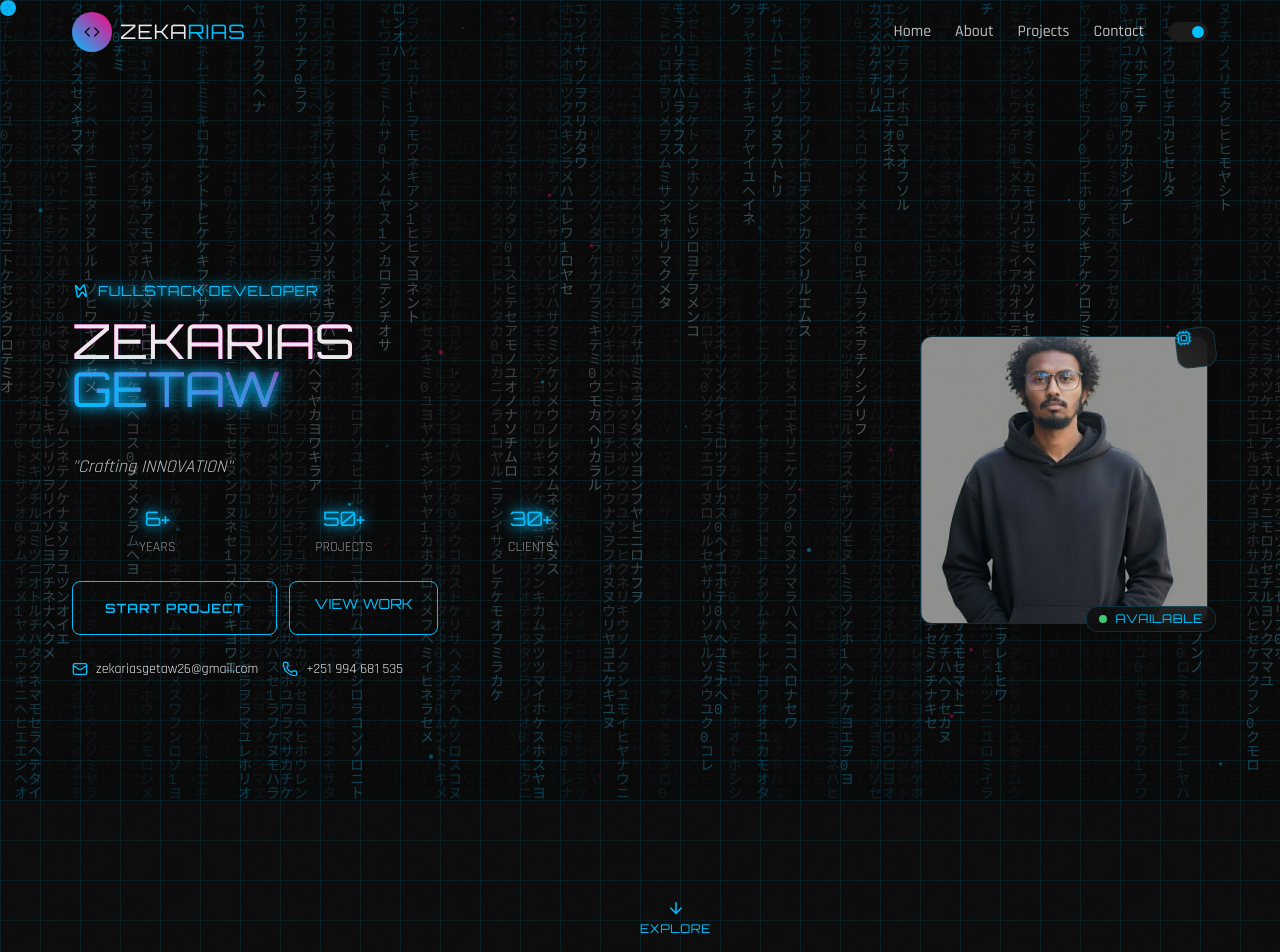
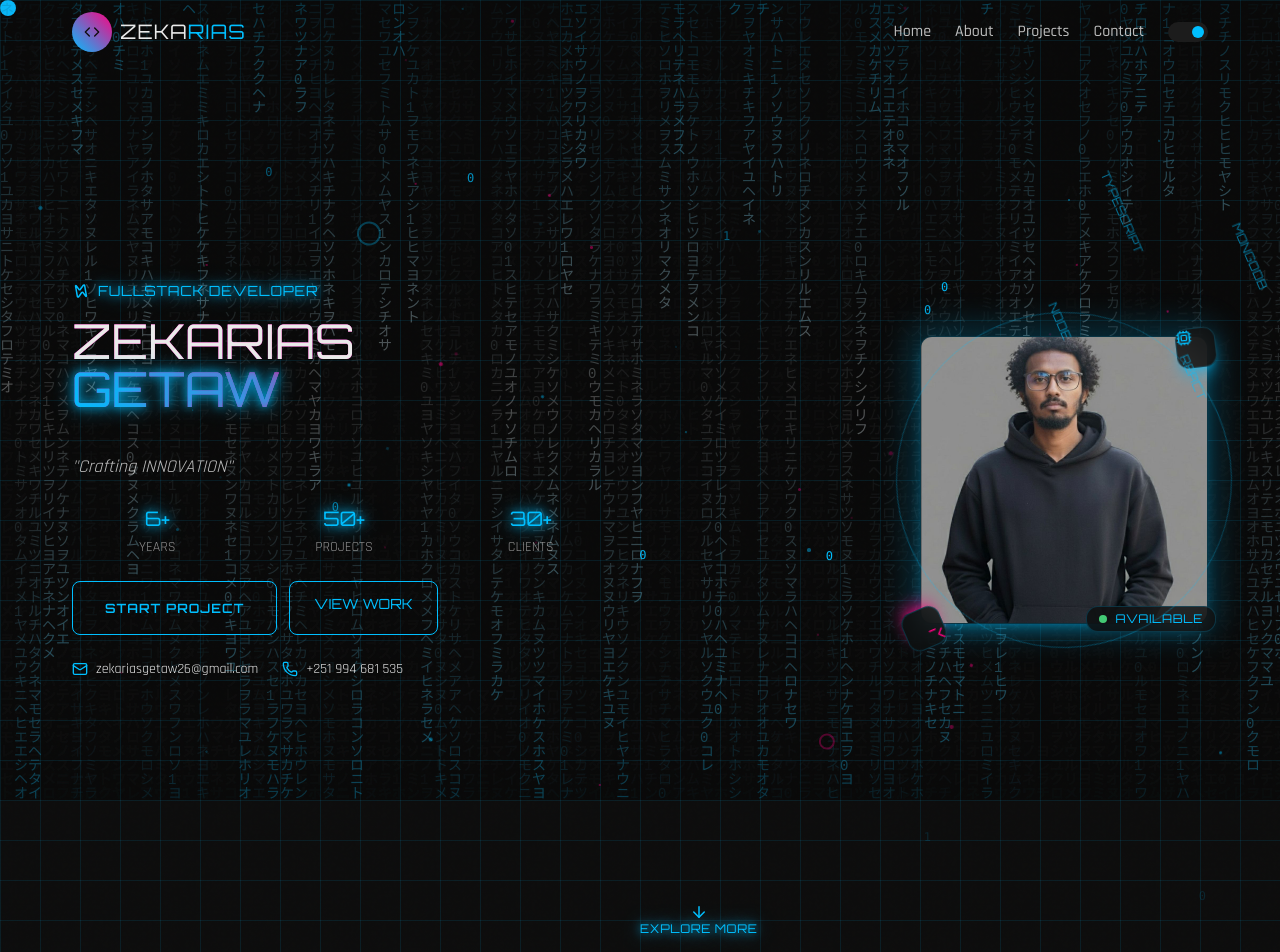
Before and after one commit to zekarias-getaw/zach-portfolio, a React (Vite) app: page / in a window 1280 px wide. Shown: the top 952 px of the page. Built offline with nearby package versions, Linux system fonts and the light colour scheme.

Commit message:
Restore Hero component: add back all cyber animations and effects with responsive design

```diff
--- a/src/components/Hero.jsx
+++ b/src/components/Hero.jsx
@@ -1,16 +1,19 @@
 import React, { useEffect, useRef, useState } from 'react'
-import { motion } from 'framer-motion'
+import { motion, AnimatePresence } from 'framer-motion'
 import { Github, Linkedin, Mail, Phone, ArrowDown, Zap, Cpu, Terminal } from 'lucide-react'
 
 const Hero = () => {
   const [displayText, setDisplayText] = useState('')
   const [currentWordIndex, setCurrentWordIndex] = useState(0)
   const [showCursor, setShowCursor] = useState(true)
+  const nameRef = useRef(null)
+  const photoRef = useRef(null)
 
   const words = ['INNOVATION', 'TECHNOLOGY', 'CREATIVITY', 'CODE', 'DESIGN']
   const fullText = 'FULLSTACK DEVELOPER'
 
   useEffect(() => {
+    // Typewriter effect for title
     let currentIndex = 0
     const typeInterval = setInterval(() => {
       if (currentIndex <= fullText.length) {
@@ -18,6 +21,7 @@ const Hero = () => {
         currentIndex++
       } else {
         clearInterval(typeInterval)
+        // Start word rotation
         setTimeout(() => {
           const rotateWords = setInterval(() => {
             setCurrentWordIndex(prev => (prev + 1) % words.length)
@@ -27,28 +31,92 @@ const Hero = () => {
       }
     }, 100)
 
+    // Cursor blink
     const cursorInterval = setInterval(() => {
       setShowCursor(prev => !prev)
     }, 500)
 
+    // 3D tilt effect - Only on desktop
+    const handleMouseMove = (e) => {
+      if (window.innerWidth > 1024 && nameRef.current && photoRef.current) {
+        const { clientX, clientY } = e
+        const { innerWidth, innerHeight } = window
+
+        const x = (clientX / innerWidth - 0.5) * 20
+        const y = (clientY / innerHeight - 0.5) * 20
+
+        nameRef.current.style.transform = `perspective(1000px) rotateY(${x}deg) rotateX(${-y}deg)`
+        photoRef.current.style.transform = `perspective(1000px) rotateY(${-x}deg) rotateX(${y}deg) translateZ(50px)`
+      }
+    }
+
+    window.addEventListener('mousemove', handleMouseMove)
+
     return () => {
       clearInterval(typeInterval)
       clearInterval(cursorInterval)
+      window.removeEventListener('mousemove', handleMouseMove)
     }
   }, [])
 
   return (
     <section id="home" className="min-h-screen relative overflow-hidden cyber-grid digital-noise section-responsive">
+      {/* Animated Background Elements */}
+      <div className="absolute inset-0">
+        {/* Floating Tech Elements */}
+        <motion.div
+          animate={{
+            x: [0, 100, 0],
+            y: [0, -50, 0],
+            rotate: [0, 180, 360],
+          }}
+          transition={{ duration: 20, repeat: Infinity, ease: "linear" }}
+          className="absolute top-1/4 left-1/4 w-6 h-6 border-2 border-cyber-blue rounded-full opacity-30 hidden sm:block"
+        />
+        <motion.div
+          animate={{
+            x: [0, -80, 0],
+            y: [0, 60, 0],
+            rotate: [360, 180, 0],
+          }}
+          transition={{ duration: 15, repeat: Infinity, ease: "linear", delay: 2 }}
+          className="absolute top-3/4 right-1/3 w-4 h-4 border-2 border-neon-pink rounded-full opacity-30 hidden sm:block"
+        />
+
+        {/* Binary Particles */}
+        {[...Array(12)].map((_, i) => (
+          <motion.div
+            key={i}
+            className="absolute font-mono text-cyber-blue text-xs opacity-40 hidden sm:block"
+            animate={{
+              y: [0, -100, 0],
+              opacity: [0, 1, 0],
+            }}
+            transition={{
+              duration: Math.random() * 3 + 2,
+              repeat: Infinity,
+              delay: Math.random() * 5,
+            }}
+            style={{
+              left: `${Math.random() * 100}%`,
+              top: `${Math.random() * 100}%`,
+            }}
+          >
+            {Math.random() > 0.5 ? '1' : '0'}
+          </motion.div>
+        ))}
+      </div>
+
       <div className="container-responsive relative z-10 min-h-screen flex items-center">
         <div className="grid grid-cols-1 lg:grid-cols-2 gap-8 lg:gap-12 items-center w-full">
-
-          {/* Text Content - Mobile First */}
+          {/* Cinematic Text Content */}
           <motion.div
             initial={{ x: -50, opacity: 0 }}
             animate={{ x: 0, opacity: 1 }}
             transition={{ duration: 0.8 }}
             className="text-center lg:text-left order-2 lg:order-1"
           >
+            {/* Animated Title */}
             <motion.div
               initial={{ y: 30, opacity: 0 }}
               animate={{ y: 0, opacity: 1 }}
@@ -68,7 +136,8 @@ const Hero = () => {
                 </p>
               </div>
 
-              {/* Responsive Name */}
+              {/* Main Name with Glitch Effect */}
+              <div ref={nameRef} className="transform-3d transition-transform duration-300 hidden lg:block">
                 <motion.h1
                   initial={{ scale: 0.8, opacity: 0 }}
                   animate={{ scale: 1, opacity: 1 }}
@@ -79,22 +148,44 @@ const Hero = () => {
                   <span className="text-cyber-white block">ZEKARIAS</span>
                   <span className="text-cyber-blue neon-glow block cyber-text-gradient">GETAW</span>
                 </motion.h1>
+              </div>
+
+              {/* Mobile Name (without 3D) */}
+              <div className="lg:hidden">
+                <motion.h1
+                  initial={{ scale: 0.8, opacity: 0 }}
+                  animate={{ scale: 1, opacity: 1 }}
+                  transition={{ delay: 0.6, type: "spring" }}
+                  className="font-orbitron text-2xl sm:text-3xl md:text-4xl text-cyber-white mb-4"
+                >
+                  <span className="text-cyber-white block">ZEKARIAS</span>
+                  <span className="text-cyber-blue neon-glow block cyber-text-gradient">GETAW</span>
+                </motion.h1>
+              </div>
             </motion.div>
 
+            {/* Rotating Words */}
             <motion.div
               initial={{ opacity: 0 }}
               animate={{ opacity: 1 }}
               transition={{ delay: 0.9 }}
               className="mb-6"
             >
+              <AnimatePresence mode="wait">
                 <motion.p
+                  key={currentWordIndex}
+                  initial={{ y: 20, opacity: 0 }}
+                  animate={{ y: 0, opacity: 1 }}
+                  exit={{ y: -20, opacity: 0 }}
+                  transition={{ duration: 0.5 }}
                   className="font-rajdhani text-cyber-white/80 text-base sm:text-lg italic"
                 >
                   "Crafting {words[currentWordIndex]}"
                 </motion.p>
+              </AnimatePresence>
             </motion.div>
 
-            {/* Responsive Stats */}
+            {/* Stats Grid */}
             <motion.div
               initial={{ y: 20, opacity: 0 }}
               animate={{ y: 0, opacity: 1 }}
@@ -121,7 +212,7 @@ const Hero = () => {
               ))}
             </motion.div>
 
-            {/* Responsive Buttons */}
+            {/* CTA Buttons */}
             <motion.div
               initial={{ y: 20, opacity: 0 }}
               animate={{ y: 0, opacity: 1 }}
@@ -130,7 +221,7 @@ const Hero = () => {
             >
               <motion.a
                 href="#contact"
-                whileHover={{ scale: 1.05 }}
+                whileHover={{ scale: 1.05, y: -2 }}
                 whileTap={{ scale: 0.95 }}
                 className="cyber-button rounded-lg px-6 py-3 text-sm text-center"
               >
@@ -139,7 +230,7 @@ const Hero = () => {
 
               <motion.a
                 href="#projects"
-                whileHover={{ scale: 1.05 }}
+                whileHover={{ scale: 1.05, y: -2 }}
                 whileTap={{ scale: 0.95 }}
                 className="border border-cyber-blue text-cyber-blue font-orbitron py-3 px-6 rounded-lg text-sm text-center hover:bg-cyber-blue hover:text-cyber-black transition-all"
               >
@@ -147,7 +238,7 @@ const Hero = () => {
               </motion.a>
             </motion.div>
 
-            {/* Responsive Contact Info */}
+            {/* Contact Info */}
             <motion.div
               initial={{ y: 20, opacity: 0 }}
               animate={{ y: 0, opacity: 1 }}
@@ -165,7 +256,7 @@ const Hero = () => {
             </motion.div>
           </motion.div>
 
-          {/* Responsive Photo Section */}
+          {/* Cinematic Photo Section */}
           <motion.div
             initial={{ x: 50, opacity: 0, scale: 0.9 }}
             animate={{ x: 0, opacity: 1, scale: 1 }}
@@ -173,33 +264,70 @@ const Hero = () => {
             className="flex justify-center lg:justify-end order-1 lg:order-2 mb-8 lg:mb-0"
           >
             <div className="relative">
+              {/* Hologram Container */}
               <motion.div
+                ref={photoRef}
                 whileHover={{ scale: 1.02 }}
-                className="relative group"
+                className="relative group perspective-3d hidden lg:block"
               >
-                {/* Responsive Photo Container */}
-                <div className="relative w-48 h-48 sm:w-56 sm:h-56 md:w-64 md:h-64 lg:w-72 lg:h-72 rounded-2xl overflow-hidden border-2 border-cyber-blue glass-effect shadow-lg">
+                {/* Outer Glow */}
+                <div className="absolute -inset-3 bg-cyber-blue rounded-2xl opacity-20 blur-lg group-hover:opacity-30 transition-opacity duration-500 hidden sm:block"></div>
+
+                {/* Main Photo Container */}
+                <div className="relative w-48 h-48 sm:w-56 sm:h-56 md:w-64 md:h-64 lg:w-72 lg:h-72 rounded-2xl overflow-hidden border-2 border-cyber-blue glass-effect shadow-lg shadow-cyber-blue/30 hologram-container">
+                  {/* Your Photo */}
                   <img
                     src="/profile.jpg"
                     alt="Zekarias Getaw - Fullstack Developer"
-                    className="w-full h-full object-cover group-hover:scale-105 transition-transform duration-500"
+                    className="w-full h-full object-cover transform group-hover:scale-105 transition-transform duration-500"
                   />
+
+                  {/* Hologram Overlay */}
+                  <div className="absolute inset-0 bg-gradient-to-t from-cyber-black/60 via-transparent to-cyber-blue/20 opacity-0 group-hover:opacity-100 transition-opacity duration-500"></div>
+
+                  {/* Scanning Effect */}
+                  <div className="absolute inset-0 bg-linear-to-b from-transparent via-cyber-blue/10 to-transparent bg-[length:100%_8px] opacity-0 group-hover:opacity-100 transition-opacity duration-300 animate-pulse"></div>
                 </div>
 
-                {/* Floating Tech Icons - Hide on mobile */}
+                {/* Floating Tech Icons */}
                 <motion.div
                   animate={{
                     y: [0, -8, 0],
                     rotate: [0, 180, 360]
                   }}
                   transition={{ duration: 4, repeat: Infinity }}
-                  className="hidden sm:block absolute -top-2 -right-2 w-8 h-8 sm:w-10 sm:h-10 glass-effect border border-cyber-blue rounded-full flex items-center justify-center"
+                  className="absolute -top-2 -right-2 w-8 h-8 sm:w-10 sm:h-10 glass-effect border border-cyber-blue rounded-full flex items-center justify-center shadow-lg shadow-cyber-blue/50 hidden sm:block"
                 >
                   <Cpu className="text-cyber-blue" size={16} />
                 </motion.div>
+
+                <motion.div
+                  animate={{
+                    y: [0, 10, 0],
+                    rotate: [360, 180, 0]
+                  }}
+                  transition={{ duration: 5, repeat: Infinity, delay: 1 }}
+                  className="absolute -bottom-4 -left-4 w-10 h-10 glass-effect border border-neon-pink rounded-full flex items-center justify-center shadow-lg shadow-neon-pink/50 hidden sm:block"
+                >
+                  <Terminal className="text-neon-pink" size={18} />
+                </motion.div>
               </motion.div>
 
-              {/* Status Badge - Responsive */}
+              {/* Mobile Photo (Simplified) */}
+              <motion.div
+                whileHover={{ scale: 1.02 }}
+                className="relative group lg:hidden"
+              >
+                <div className="relative w-48 h-48 sm:w-56 sm:h-56 md:w-64 md:h-64 rounded-2xl overflow-hidden border-2 border-cyber-blue glass-effect shadow-lg">
+                  <img
+                    src="/profile.jpg"
+                    alt="Zekarias Getaw - Fullstack Developer"
+                    className="w-full h-full object-cover"
+                  />
+                </div>
+              </motion.div>
+
+              {/* Status Indicator */}
               <motion.div
                 initial={{ scale: 0 }}
                 animate={{ scale: 1 }}
@@ -211,20 +339,62 @@ const Hero = () => {
                   <span className="font-orbitron text-cyber-blue text-xs tracking-wider">AVAILABLE</span>
                 </div>
               </motion.div>
+
+              {/* Orbiting Tech Tags - Desktop Only */}
+              <motion.div
+                animate={{ rotate: 360 }}
+                transition={{ duration: 20, repeat: Infinity, ease: "linear" }}
+                className="absolute -inset-6 border border-cyber-blue/30 rounded-full pointer-events-none hidden lg:block"
+              >
+                {['REACT', 'NODE', 'TYPESCRIPT', 'MONGODB'].map((tech, index) => (
+                  <div
+                    key={tech}
+                    className="absolute font-orbitron text-cyber-blue/60 text-xs"
+                    style={{
+                      transform: `rotate(${index * 90}deg) translateX(100px) rotate(-${index * 90}deg)`
+                    }}
+                  >
+                    {tech}
+                  </div>
+                ))}
+              </motion.div>
             </div>
           </motion.div>
         </div>
       </div>
 
-      {/* Scroll Indicator - Hide on mobile when scrolling */}
+      {/* Audio Visualization Bars - Desktop Only */}
+      <div className="absolute bottom-0 left-0 right-0 h-2 flex justify-center gap-1 px-4 hidden sm:flex">
+        {[...Array(15)].map((_, i) => (
+          <motion.div
+            key={i}
+            animate={{
+              height: [2, Math.random() * 20 + 5, 2],
+            }}
+            transition={{
+              duration: Math.random() * 1 + 0.5,
+              repeat: Infinity,
+              delay: Math.random() * 2,
+            }}
+            className="w-1 bg-cyber-blue rounded-full"
+          />
+        ))}
+      </div>
+
+      {/* Scroll Indicator */}
       <motion.div
         animate={{ y: [0, 8, 0] }}
         transition={{ duration: 2, repeat: Infinity }}
         className="absolute bottom-6 left-1/2 transform -translate-x-1/2 hidden sm:block"
       >
         <div className="flex flex-col items-center gap-1">
+          <motion.div
+            animate={{ y: [0, 4, 0] }}
+            transition={{ duration: 1.5, repeat: Infinity }}
+          >
             <ArrowDown className="text-cyber-blue neon-glow" size={18} />
-          <p className="font-orbitron text-cyber-blue text-xs tracking-wider">EXPLORE</p>
+          </motion.div>
+          <p className="font-orbitron text-cyber-blue text-xs tracking-wider neon-glow">EXPLORE MORE</p>
         </div>
       </motion.div>
     </section>
```
Lines whose indentation alone changed are shown as unchanged.
